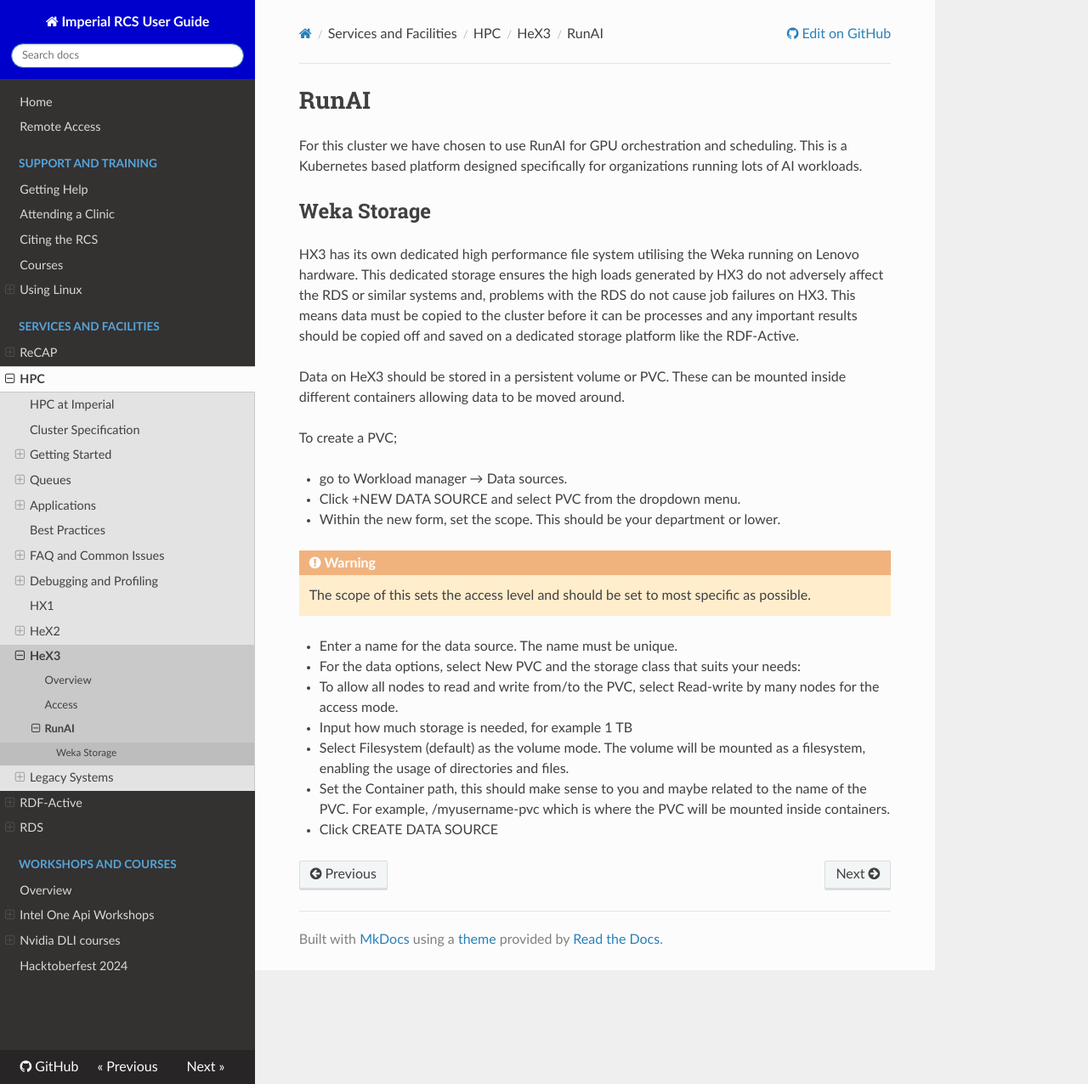
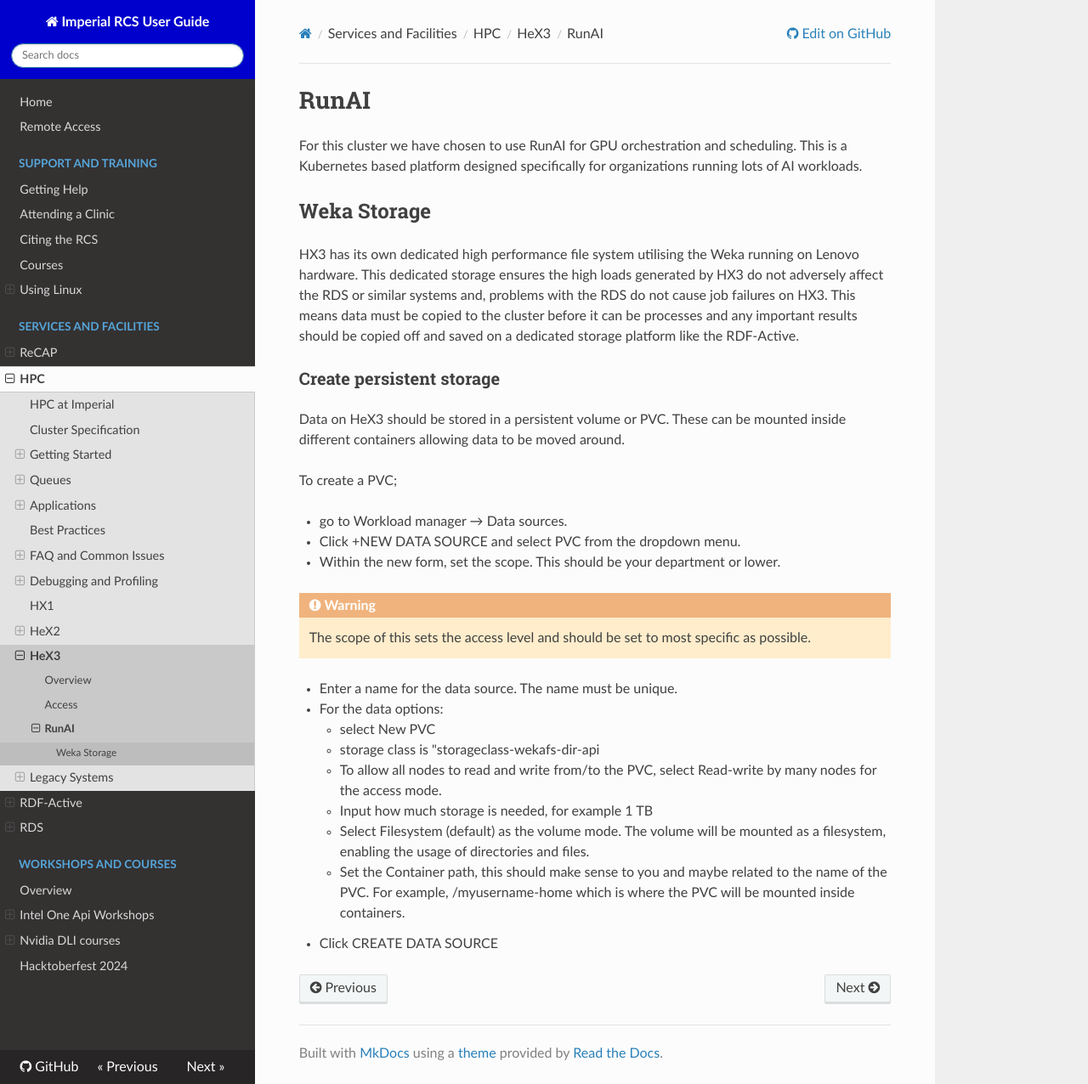
Before and after one commit to ImperialCollegeLondon/icl-rcs-user-guide, an MkDocs documentation site: the page built from docs/hpc/hx3/runai.md, in a window 1280 px wide and 1276 px high. Shown: the whole window at 85% size. Built offline with MkDocs 1.6.1, drawn with Linux system fonts in a browser that asks for light colours; nearby versions of some CDN libraries.

Commit message:
Restructure create PVC

```diff
--- a/docs/hpc/hx3/runai.md
+++ b/docs/hpc/hx3/runai.md
@@ -7,7 +7,7 @@ For this cluster we have chosen to use RunAI for GPU orchestration and schedulin
 
 HX3 has its own dedicated high performance file system utilising the Weka running on Lenovo hardware. This dedicated storage ensures the high loads generated by HX3 do not adversely affect the RDS or similar systems and, problems with the RDS do not cause job failures on HX3. This means data must be copied to the cluster before it can be processes and any important results should be copied off and saved on a dedicated storage platform like the RDF-Active.
 
-###
+### Create persistent storage
 Data on HeX3 should be stored in a persistent volume or PVC. These can be mounted inside different containers allowing data to be moved around.
 
 To create a PVC;
@@ -19,11 +19,12 @@ To create a PVC;
 !!! warning
     The scope of this sets the access level and should be set to most specific as possible.
 
-
 * Enter a name for the data source. The name must be unique.
-* For the data options, select New PVC and the storage class that suits your needs:
-* To allow all nodes to read and write from/to the PVC, select Read-write by many nodes for the access mode.
-* Input how much storage is needed, for example 1 TB
-* Select Filesystem (default) as the volume mode. The volume will be mounted as a filesystem, enabling the usage of directories and files.
-* Set the Container path, this should make sense to you and maybe related to the name of the PVC. For example, /myusername-pvc which is where the PVC will be mounted inside containers.
+* For the data options:
+    * select New PVC
+    * storage class is "storageclass-wekafs-dir-api
+    * To allow all nodes to read and write from/to the PVC, select Read-write by many nodes for the access mode.
+    * Input how much storage is needed, for example 1 TB
+    * Select Filesystem (default) as the volume mode. The volume will be mounted as a filesystem, enabling the usage of directories and files.
+    * Set the Container path, this should make sense to you and maybe related to the name of the PVC. For example, /myusername-home which is where the PVC will be mounted inside containers.
 * Click CREATE DATA SOURCE
```
